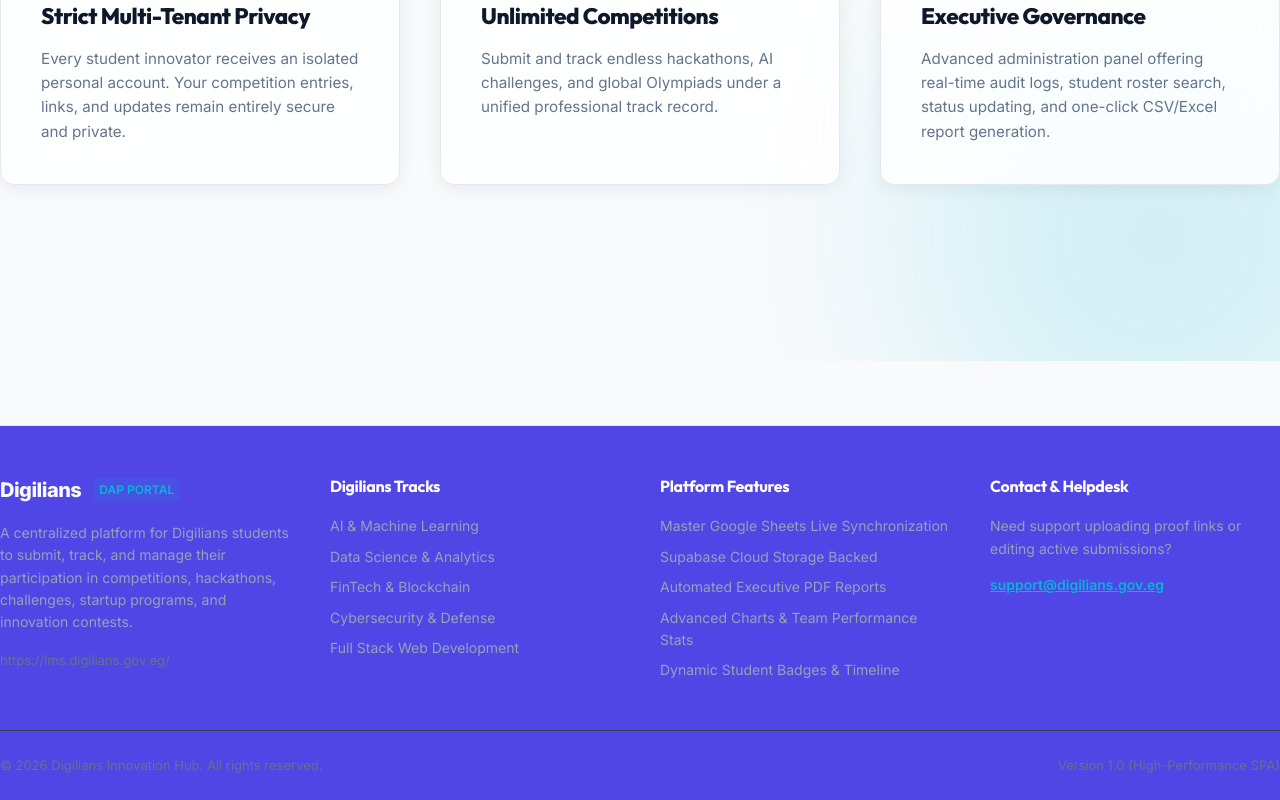
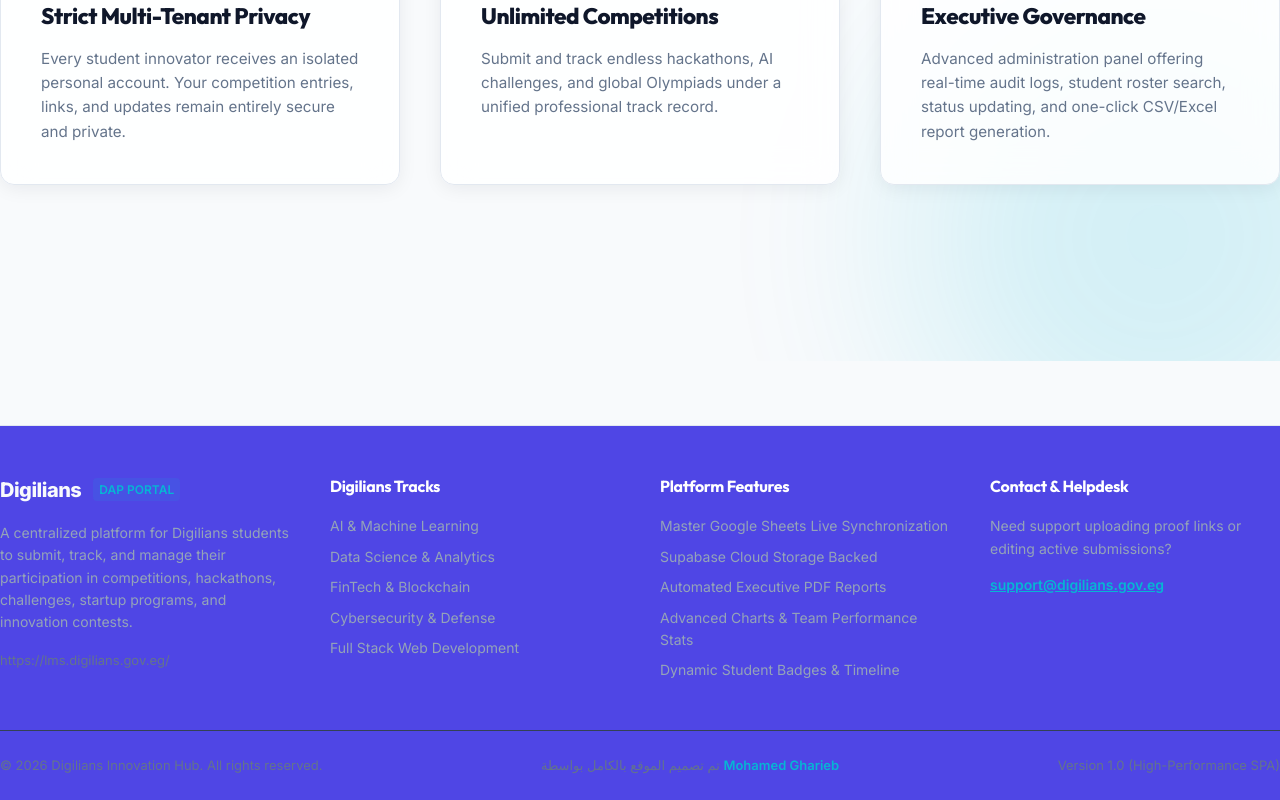
Before and after one commit to GhariebML/Digilians-Achievement-Portal-DAP-, a React (Vite) app: page / in a window 1280 px wide. Shown: the part 979-1779 px from the top of the page. Built offline with nearby package versions, Linux system fonts and the light colour scheme; no server answers; the HTML template or start-up script is replaced by a standard one.

Commit message:
feat: add designer copyright attribution to footer

```diff
--- a/src/components/common/Footer.jsx
+++ b/src/components/common/Footer.jsx
@@ -56,6 +56,7 @@
 
       <div className="container" style={{ paddingTop: '24px', borderTop: '1px solid #334155', display: 'flex', alignItems: 'center', justifyContent: 'space-between', fontSize: '13px', color: '#64748B' }}>
         <span>© 2026 Digilians Innovation Hub. All rights reserved.</span>
+        <span>تم تصميم الموقع بالكامل بواسطة <span style={{ color: 'var(--accent)', fontWeight: '600' }}>Mohamed Gharieb</span></span>
         <span>Version 1.0 (High-Performance SPA)</span>
       </div>
     </footer>
```
